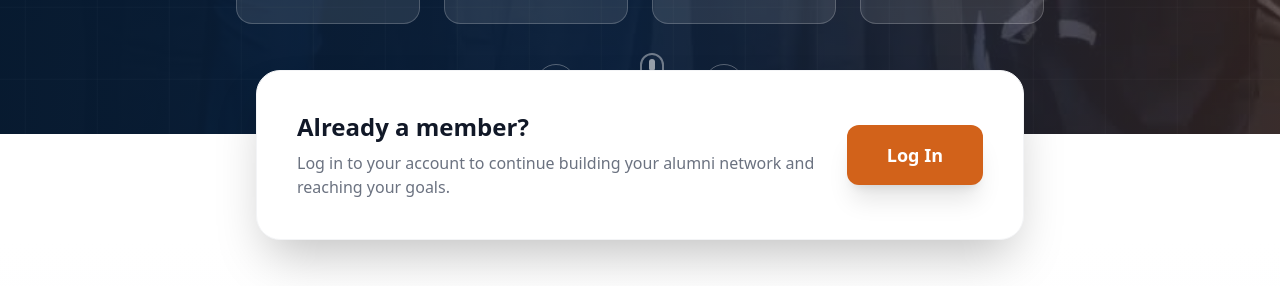
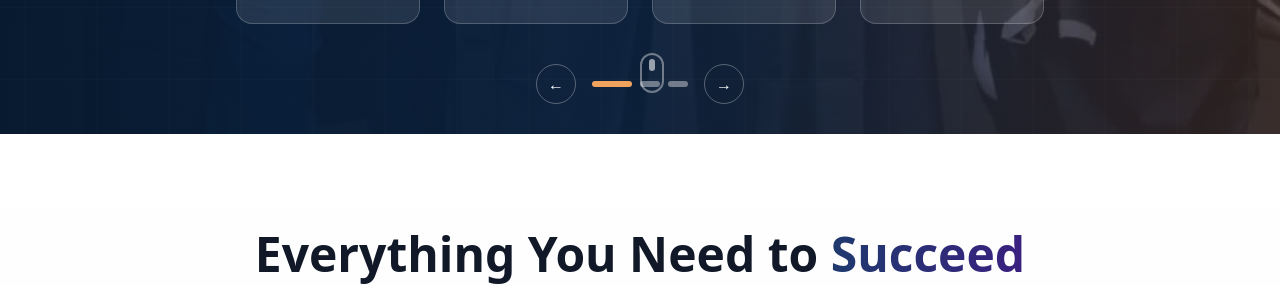
Before and after one commit to Xoski2/alumni-connect-frontend, a React (Vite) app: page / in a window 1280 px wide. Shown: the part 666-952 px from the top of the page. Built offline with nearby package versions, Linux system fonts and the light colour scheme; no server answers.

Commit message:
Revert "Add login card to landing page"
This reverts commit 3cd59f72e7640a450118a0a4effc3498b180b47c.

```diff
--- a/src/pages/Home.tsx
+++ b/src/pages/Home.tsx
@@ -300,24 +300,6 @@ const Home = () => {
         </div>
       </section>
 
-      {/* Login Card */}
-      <section className="relative z-10 -mt-16 px-6">
-        <AnimatedSection className="max-w-3xl mx-auto">
-          <div className="bg-white rounded-3xl shadow-2xl border border-gray-100 p-8 md:p-10 flex flex-col md:flex-row items-center justify-between gap-6">
-            <div>
-              <h3 className="text-2xl font-bold text-gray-900 mb-2">Already a member?</h3>
-              <p className="text-gray-500">Log in to your account to continue building your alumni network and reaching your goals.</p>
-            </div>
-            <Link
-              to="/login"
-              className="bg-[#d2621a] hover:bg-[#b85516] text-white font-bold px-10 py-4 rounded-xl transition-all duration-300 shadow-xl hover:shadow-[#d2621a]/40 hover:-translate-y-1 text-lg whitespace-nowrap"
-            >
-              Log In
-            </Link>
-          </div>
-        </AnimatedSection>
-      </section>
-
       {/* Features Section */}
       <section className="py-24 px-6 bg-gradient-to-b from-white to-gray-50">
         <div className="max-w-6xl mx-auto">
```
